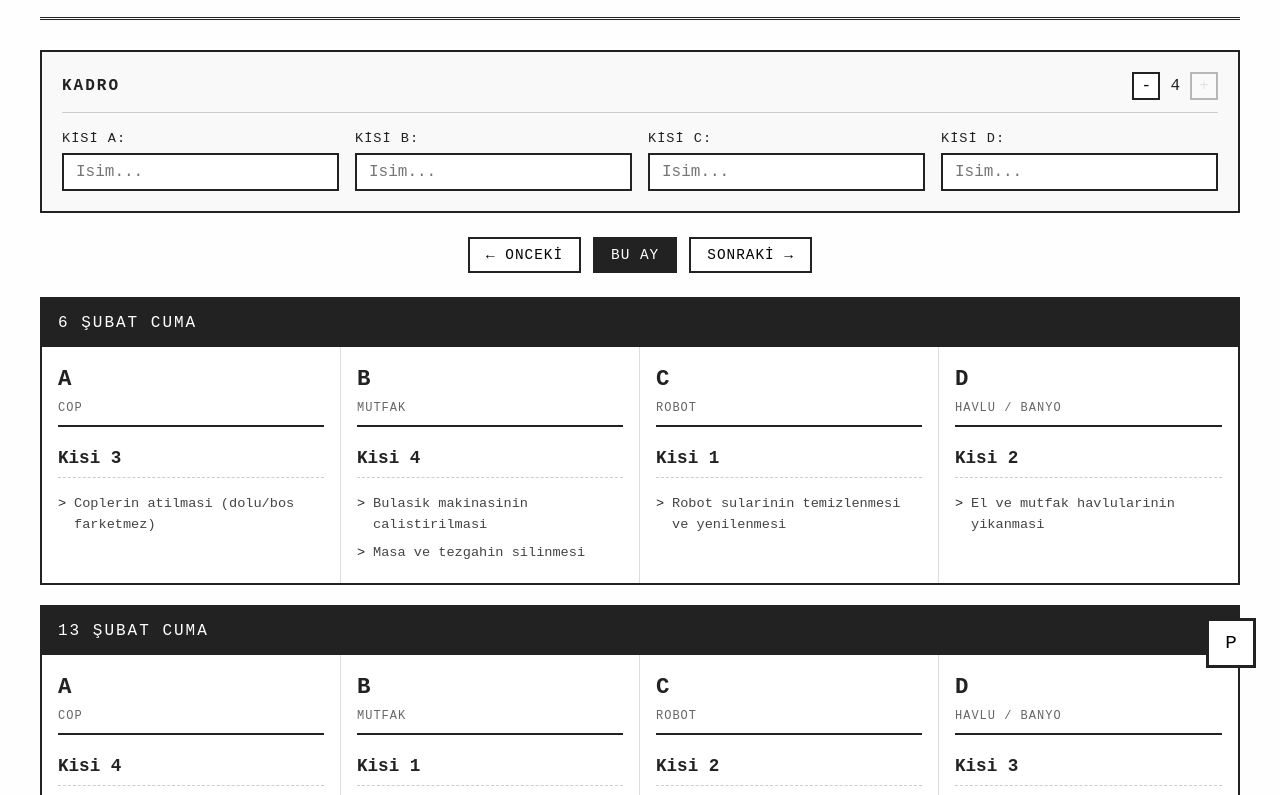
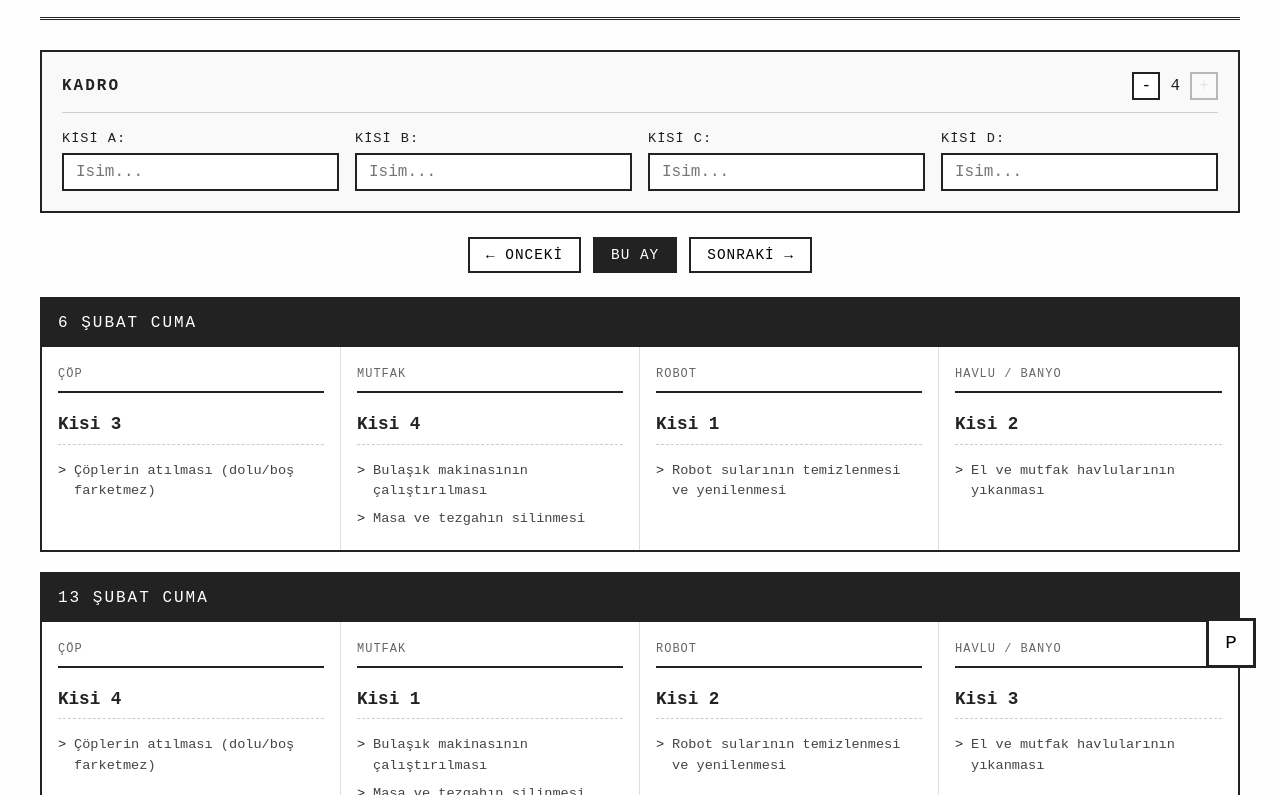
Before and after one commit to cankilic-gh/chores, a plain HTML site: page index.html in a window 1280 px wide. Shown: the part 108-903 px from the top of the page. Drawn offline with Linux system fonts and the light colour scheme.

Commit message:
Fix Turkish chars, remove A/B/C/D labels
- Çöp, Bulaşık, süpürülmesi etc with proper chars
- Removed letter labels, kept category names only
- Cleaner minimal design

Co-Authored-By: Claude Opus 4.5 <noreply@anthropic.com>

```diff
--- a/index.html
+++ b/index.html
@@ -515,51 +515,47 @@
     // Roles with detailed tasks
     const ROLES = [
       {
-        id: 'A',
-        letter: 'A',
-        title: 'Cop',
+        id: 'cop',
+        title: 'Çöp',
         tasks: [
-          'Coplerin atilmasi (dolu/bos farketmez)'
+          'Çöplerin atılması (dolu/boş farketmez)'
         ],
         monthEndTasks: [
-          'El supurgesi ile mutfak cop arkasinin supurulmesi'
+          'El süpürgesi ile mutfak çöp arkasının süpürülmesi'
         ]
       },
       {
-        id: 'B',
-        letter: 'B',
+        id: 'mutfak',
         title: 'Mutfak',
         tasks: [
-          'Bulasik makinasinin calistirilmasi',
-          'Masa ve tezgahin silinmesi'
+          'Bulaşık makinasının çalıştırılması',
+          'Masa ve tezgahın silinmesi'
         ],
         monthEndTasks: [
-          'Mutfak ve buzdolabinin temizlenmesi',
-          'Clorox bezle genel mutfak temizligi (kahve lekesi vb)'
+          'Mutfak ve buzdolabının temizlenmesi',
+          'Clorox bezle genel mutfak temizliği (kahve lekesi vb)'
         ]
       },
       {
-        id: 'C',
-        letter: 'C',
+        id: 'robot',
         title: 'Robot',
         tasks: [
-          'Robot sularinin temizlenmesi ve yenilenmesi'
+          'Robot sularının temizlenmesi ve yenilenmesi'
         ],
         monthEndTasks: [
           'Robotun hazne ve cleaning tray temizlenmesi'
         ]
       },
       {
-        id: 'D',
-        letter: 'D',
+        id: 'banyo',
         title: 'Havlu / Banyo',
         tasks: [
-          'El ve mutfak havlularinin yikanmasi'
+          'El ve mutfak havlularının yıkanması'
         ],
         monthEndTasks: [
-          'Banyo halilarinin yikanmasi',
+          'Banyo halılarının yıkanması',
           'Lavabo ve tuvaletin temizlenmesi',
-          'Pencere iclerinin supurulmesi'
+          'Pencere içlerinin süpürülmesi'
         ]
       }
     ];
@@ -699,7 +695,6 @@
           html += `
             <div class="role-column">
               <div class="role-header">
-                <div class="role-letter">${role.letter}</div>
                 <div class="role-title">${role.title}</div>
               </div>
               <div class="role-person">${person}</div>
```
